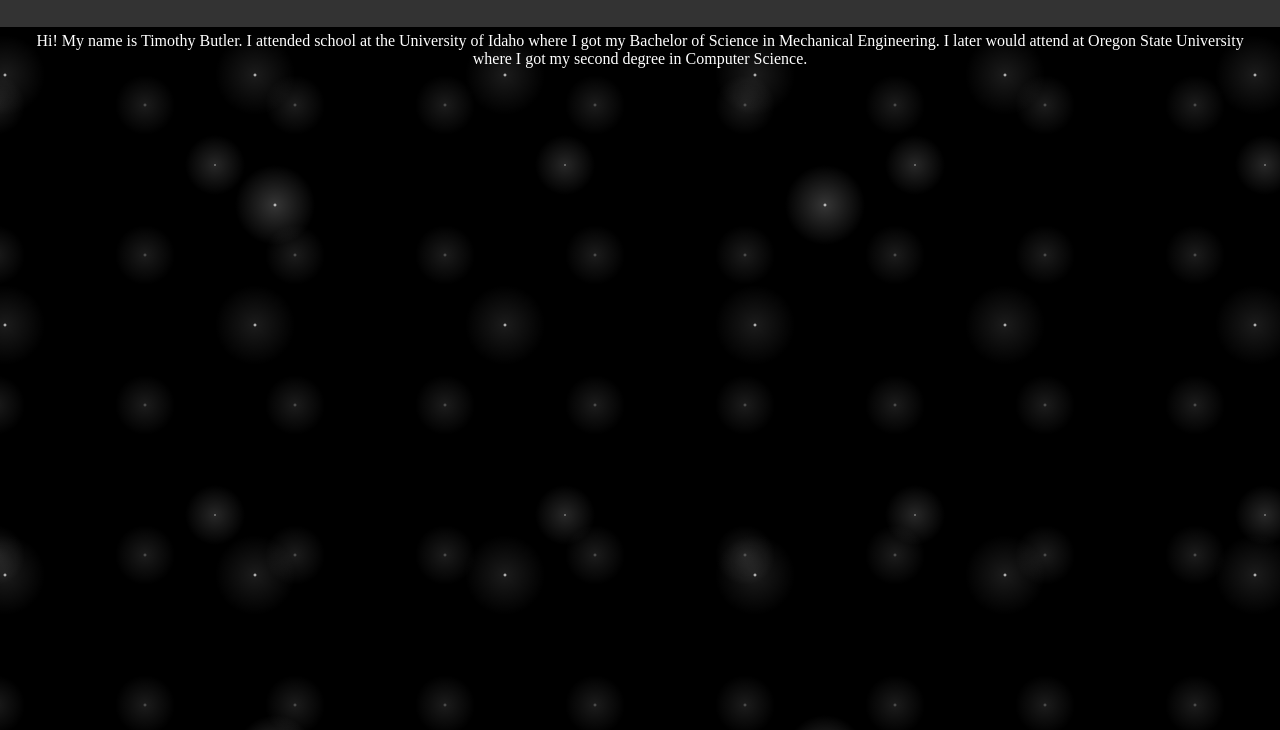
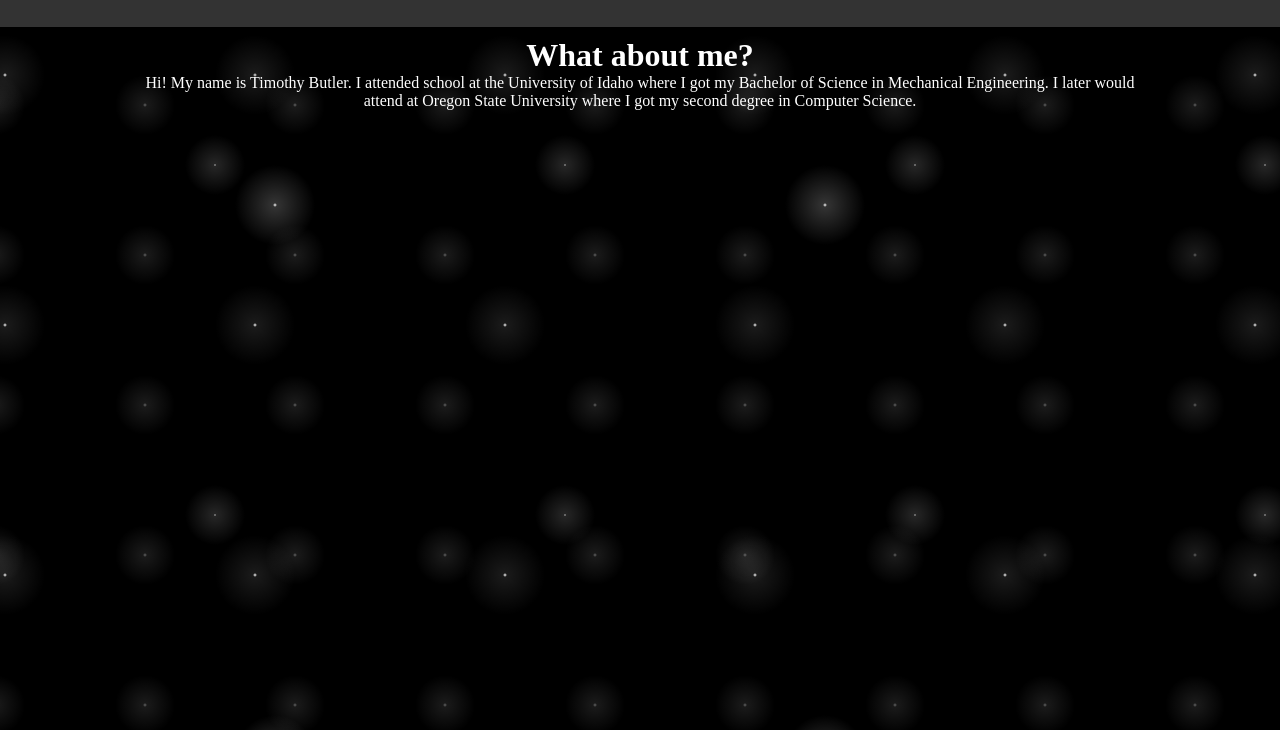
Before and after one commit to timothysbutler/timothysbutler.github.io, a plain HTML site: page about.html in a window 1280 px wide. Shown: the part 70-800 px from the top of the page. Drawn offline with Linux system fonts and the light colour scheme.

Commit message:
Update all pages

```diff
--- a/about.html
+++ b/about.html
@@ -26,8 +26,13 @@
             <a class="media_logo" href="https://www.linkedin.com/in/timothy-s-butler/" target="_blank"><i class="fa fa-linkedin"></i></a>
             <a class="media_logo" href="https://www.instagram.com/itsmrbutler/" target="_blank"><i class="fa fa-instagram"></i></a>
         </header>
-        <p class="about_text">Hi! My name is Timothy Butler.
-            I attended school at the University of Idaho where I got my Bachelor of Science in Mechanical Engineering.
-            I later would attend at Oregon State University where I got my second degree in Computer Science.</p>
+        <div class="about_text">
+            <h1>What about me?</h1>
+            <p>Hi! My name is Timothy Butler.
+                I attended school at the University of Idaho where I got my Bachelor of Science in Mechanical Engineering.
+                I later would attend at Oregon State University where I got my second degree in Computer Science.
+            </p>
+        </div>
+
     </body>
 </html>
--- a/styles.css
+++ b/styles.css
@@ -75,8 +75,9 @@
 .about_text {
     color: white;
     text-align: center;
-    margin: auto;
-    padding: 5px 20px;
+    margin-left: 128px;
+    margin-right: 128px;
+    padding: 10px;
 }
 
 .email{
```
Also changed, not shown: contact.html (+4 -5 lines), portfolio.html (+2 -2 lines).
